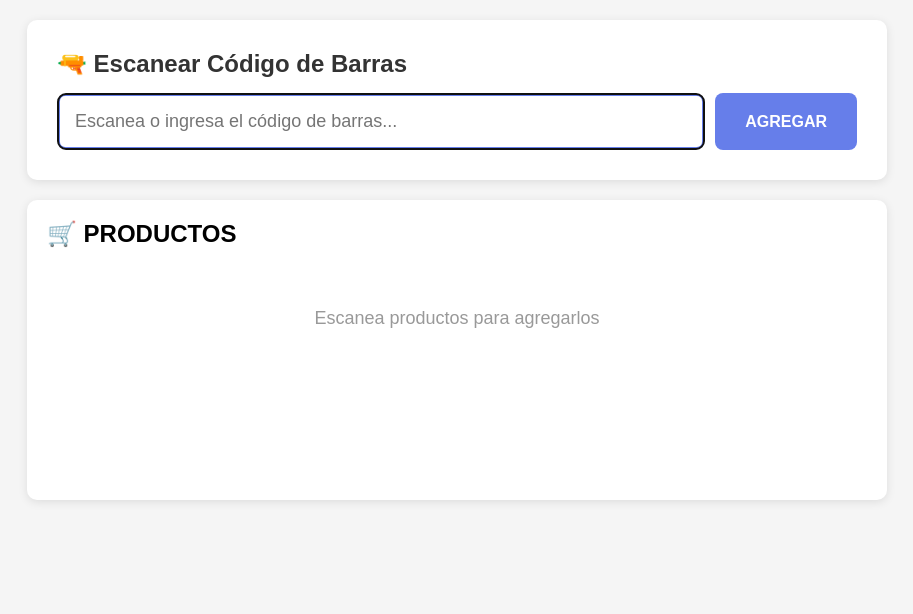
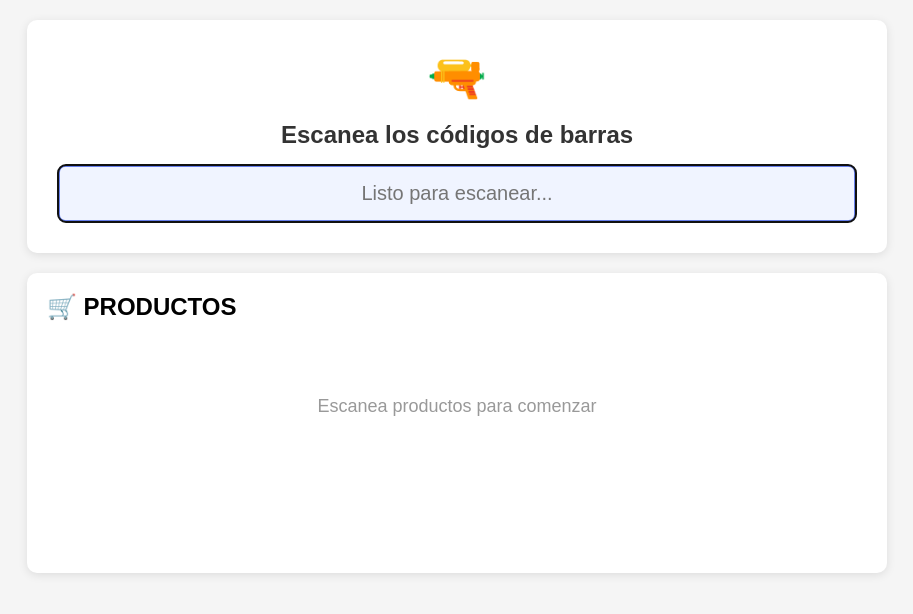
Before and after one commit to rafastarkuwu/inventario_superzito, a PHP site: page /vender.php in a window 1280 px wide. Shown: the part 74-688 px from the top of the page, without its empty margins (183-1096 px from the left). Run offline with PHP 8.4, Linux system fonts and the light colour scheme; the visitor is signed in with stand-in values (Sample User, id 1).

Commit message:
Update vender.php

```diff
--- a/vender.php
+++ b/vender.php
@@ -43,8 +43,8 @@ if ($_SERVER['REQUEST_METHOD'] === 'POST' && isset($_POST['finalizar_venta'])) {
                     ':precio' => $item['precio']
                 ]);
 
-                // Actualizar stock en Inventario
-                $stmt = $pdo->prepare("UPDATE Inventario SET stock_actual = stock_actual - :cantidad WHERE id_producto = :id");
+                // Actualizar stock
+                $stmt = $pdo->prepare("UPDATE Inventario SET stock_actual = stock_actual - :cantidad WHERE id_inventario = (SELECT id_inventario FROM Productos WHERE id_producto = :id)");
                 $stmt->execute([
                     ':cantidad' => $item['cantidad'],
                     ':id' => $item['id']
@@ -54,29 +54,30 @@ if ($_SERVER['REQUEST_METHOD'] === 'POST' && isset($_POST['finalizar_venta'])) {
             $pdo->commit();
 
             echo "<script>
-                alert('✅ VENTA COBRADA\\nTotal: $" . number_format($total, 2) . "\\nVenta #" . $venta_id . "');
+                alert('✅ VENTA COBRADA\\n\\nTotal: $" . number_format($total, 2) . "\\nVenta #" . $venta_id . "');
                 window.location.href = 'vender.php';
             </script>";
             exit();
 
         } catch (Exception $e) {
             $pdo->rollBack();
-            $error = "Error: " . $e->getMessage();
+            echo "<script>alert('Error: " . addslashes($e->getMessage()) . "');</script>";
         }
     }
 }
 
-// Buscar producto por código
-$producto = null;
-if (isset($_GET['codigo']) && !empty($_GET['codigo'])) {
+// Buscar producto por código (para escaneo automático)
+$producto_escaneado = null;
+if (isset($_GET['scan']) && !empty($_GET['scan'])) {
+    $codigo = trim($_GET['scan']);
     $stmt = $pdo->prepare("
-        SELECT p.*, i.stock_actual as stock
+        SELECT p.id_producto as id, p.nombre_producto as nombre, p.precio_venta as precio, p.codigo_barras, i.stock_actual as stock
         FROM Productos p
         INNER JOIN Inventario i ON p.id_inventario = i.id_inventario
         WHERE p.codigo_barras = :codigo AND i.stock_actual > 0
     ");
-    $stmt->execute([':codigo' => $_GET['codigo']]);
-    $producto = $stmt->fetch(PDO::FETCH_ASSOC);
+    $stmt->execute([':codigo' => $codigo]);
+    $producto_escaneado = $stmt->fetch(PDO::FETCH_ASSOC);
 }
 ?>
 <!DOCTYPE html>
@@ -125,27 +124,21 @@ if (isset($_GET['codigo']) && !empty($_GET['codigo'])) {
         .scanner-box h2 {
             color: #333;
             margin-bottom: 15px;
+            text-align: center;
         }
-        .scanner-input {
-            display: flex;
-            gap: 10px;
+        .scanner-icon {
+            text-align: center;
+            font-size: 48px;
+            margin-bottom: 15px;
         }
-        .scanner-input input {
-            flex: 1;
+        #scanInput {
+            width: 100%;
             padding: 15px;
             border: 3px solid #667eea;
             border-radius: 8px;
-            font-size: 18px;
-        }
-        .scanner-input button {
-            padding: 15px 30px;
-            background: #667eea;
-            color: white;
-            border: none;
-            border-radius: 8px;
-            font-size: 16px;
-            cursor: pointer;
-            font-weight: bold;
+            font-size: 20px;
+            text-align: center;
+            background: #f0f4ff;
         }
         .carrito-box {
             background: white;
@@ -153,6 +146,8 @@ if (isset($_GET['codigo']) && !empty($_GET['codigo'])) {
             border-radius: 10px;
             box-shadow: 0 2px 10px rgba(0,0,0,0.1);
             min-height: 300px;
+            max-height: 500px;
+            overflow-y: auto;
         }
         .carrito-item {
             display: flex;
@@ -270,24 +256,15 @@ if (isset($_GET['codigo']) && !empty($_GET['codigo'])) {
 
     <div class="container">
         <div class="scanner-box">
-            <h2>🔫 Escanear Código de Barras</h2>
-            <form method="GET" class="scanner-input" id="formScanner">
-                <input type="text"
-                       name="codigo"
-                       id="codigoInput"
-                       placeholder="Escanea o ingresa el código de barras..."
-                       autofocus
-                       autocomplete="off">
-                <button type="submit">AGREGAR</button>
-            </form>
+            <div class="scanner-icon">🔫</div>
+            <h2>Escanea los códigos de barras</h2>
+            <input type="text" id="scanInput" placeholder="Listo para escanear..." autocomplete="off">
         </div>
 
         <div class="carrito-box">
-            <h2>🛒 PRODUCTOS</h2>
+            <h2 style="margin-bottom: 15px;">🛒 PRODUCTOS</h2>
             <div id="listaProductos">
-                <div class="vacio">
-                    Escanea productos para agregarlos
-                </div>
+                <div class="vacio">Escanea productos para comenzar</div>
             </div>
         </div>
 
@@ -310,54 +287,90 @@ if (isset($_GET['codigo']) && !empty($_GET['codigo'])) {
 
     <script>
         let carrito = [];
+        const scanInput = document.getElementById('scanInput');
 
-        <?php if ($producto): ?>
-            // Agregar producto escaneado automáticamente
-            agregarProducto(<?php echo json_encode($producto); ?>);
+        // Producto escaneado desde PHP
+        <?php if ($producto_escaneado): ?>
+            agregarProducto(<?php echo json_encode($producto_escaneado); ?>);
             // Limpiar URL
             window.history.replaceState({}, document.title, 'vender.php');
-            // Volver a poner foco en el scanner
-            setTimeout(() => document.getElementById('codigoInput').focus(), 100);
         <?php endif; ?>
 
+        // Capturar escaneo del lector de código de barras
+        scanInput.addEventListener('keypress', function(e) {
+            if (e.key === 'Enter') {
+                e.preventDefault();
+                const codigo = this.value.trim();
+
+                if (codigo) {
+                    // Buscar producto por código
+                    window.location.href = 'vender.php?scan=' + encodeURIComponent(codigo);
+                }
+            }
+        });
+
         function agregarProducto(producto) {
-            const index = carrito.findIndex(p => p.id === producto.id_producto);
+            const index = carrito.findIndex(p => p.id === producto.id);
 
             if (index !== -1) {
+                // Ya existe, aumentar cantidad
                 if (carrito[index].cantidad < producto.stock) {
                     carrito[index].cantidad++;
+                    hacerBeep();
                 } else {
                     alert('⚠️ No hay más stock disponible');
                     return;
                 }
             } else {
+                // Nuevo producto
                 carrito.push({
-                    id: producto.id_producto,
-                    nombre: producto.nombre_producto,
-                    precio: parseFloat(producto.precio_venta),
+                    id: producto.id,
+                    nombre: producto.nombre,
+                    precio: parseFloat(producto.precio),
                     cantidad: 1,
                     stock: producto.stock
                 });
+                hacerBeep();
             }
 
             actualizarVista();
+
+            // Volver a enfocar y limpiar el input
+            setTimeout(() => {
+                scanInput.value = '';
+                scanInput.focus();
+            }, 100);
         }
 
-        function cambiarCantidad(index, delta) {
-            const item = carrito[index];
-            const nueva = item.cantidad + delta;
+        function hacerBeep() {
+            // Efecto visual de "beep"
+            document.body.classList.add('beep');
+            setTimeout(() => document.body.classList.remove('beep'), 300);
 
-            if (nueva > 0 && nueva <= item.stock) {
-                carrito[index].cantidad = nueva;
-                actualizarVista();
-            } else if (nueva > item.stock) {
-                alert('⚠️ No hay suficiente stock');
-            }
+            // Intentar hacer sonido (solo funciona si el usuario ha interactuado)
+            try {
+                const audioContext = new (window.AudioContext || window.webkitAudioContext)();
+                const oscillator = audioContext.createOscillator();
+                const gainNode = audioContext.createGain();
+
+                oscillator.connect(gainNode);
+                gainNode.connect(audioContext.destination);
+
+                oscillator.frequency.value = 800;
+                oscillator.type = 'sine';
+
+                gainNode.gain.setValueAtTime(0.3, audioContext.currentTime);
+                gainNode.gain.exponentialRampToValueAtTime(0.01, audioContext.currentTime + 0.1);
+
+                oscillator.start(audioContext.currentTime);
+                oscillator.stop(audioContext.currentTime + 0.1);
+            } catch(e) {}
         }
 
         function eliminarProducto(index) {
             carrito.splice(index, 1);
             actualizarVista();
+            scanInput.focus();
         }
 
         function actualizarVista() {
@@ -367,7 +380,7 @@ if (isset($_GET['codigo']) && !empty($_GET['codigo'])) {
             const btnLimpiar = document.getElementById('btnLimpiar');
 
             if (carrito.length === 0) {
-                lista.innerHTML = '<div class="vacio">Escanea productos para agregarlos</div>';
+                lista.innerHTML = '<div class="vacio">Escanea productos para comenzar</div>';
                 totalBox.style.display = 'none';
                 btnCobrar.style.display = 'none';
                 btnLimpiar.style.display = 'none';
@@ -384,11 +397,7 @@ if (isset($_GET['codigo']) && !empty($_GET['codigo'])) {
                 html += `
                     <div class="carrito-item">
                         <div class="item-nombre">${item.nombre}</div>
-                        <div class="item-cantidad">
-                            <button class="btn-cant" onclick="cambiarCantidad(${i}, -1)">-</button>
-                            <span class="cant-display">${item.cantidad}</span>
-                            <button class="btn-cant" onclick="cambiarCantidad(${i}, 1)">+</button>
-                        </div>
+                        <div class="item-cantidad">× ${item.cantidad}</div>
                         <div class="item-precio">$${subtotal.toFixed(2)}</div>
                         <button class="btn-eliminar" onclick="eliminarProducto(${i})">✕</button>
                     </div>
@@ -407,8 +416,8 @@ if (isset($_GET['codigo']) && !empty($_GET['codigo'])) {
             if (confirm('¿Limpiar toda la venta?')) {
                 carrito = [];
                 actualizarVista();
-                document.getElementById('codigoInput').value = '';
-                document.getElementById('codigoInput').focus();
+                scanInput.value = '';
+                scanInput.focus();
             }
         }
 
@@ -420,13 +429,9 @@ if (isset($_GET['codigo']) && !empty($_GET['codigo'])) {
             }
         });
 
-        // Auto-focus en scanner después de agregar
-        document.getElementById('formScanner').addEventListener('submit', function() {
-            setTimeout(() => {
-                document.getElementById('codigoInput').value = '';
-                document.getElementById('codigoInput').focus();
-            }, 500);
-        });
+        // Mantener foco en el input
+        window.addEventListener('load', () => scanInput.focus());
+        document.addEventListener('click', () => scanInput.focus());
     </script>
 </body>
 </html>
```
Also changed, not shown: other parts of vender.php (+23 -34 lines).
